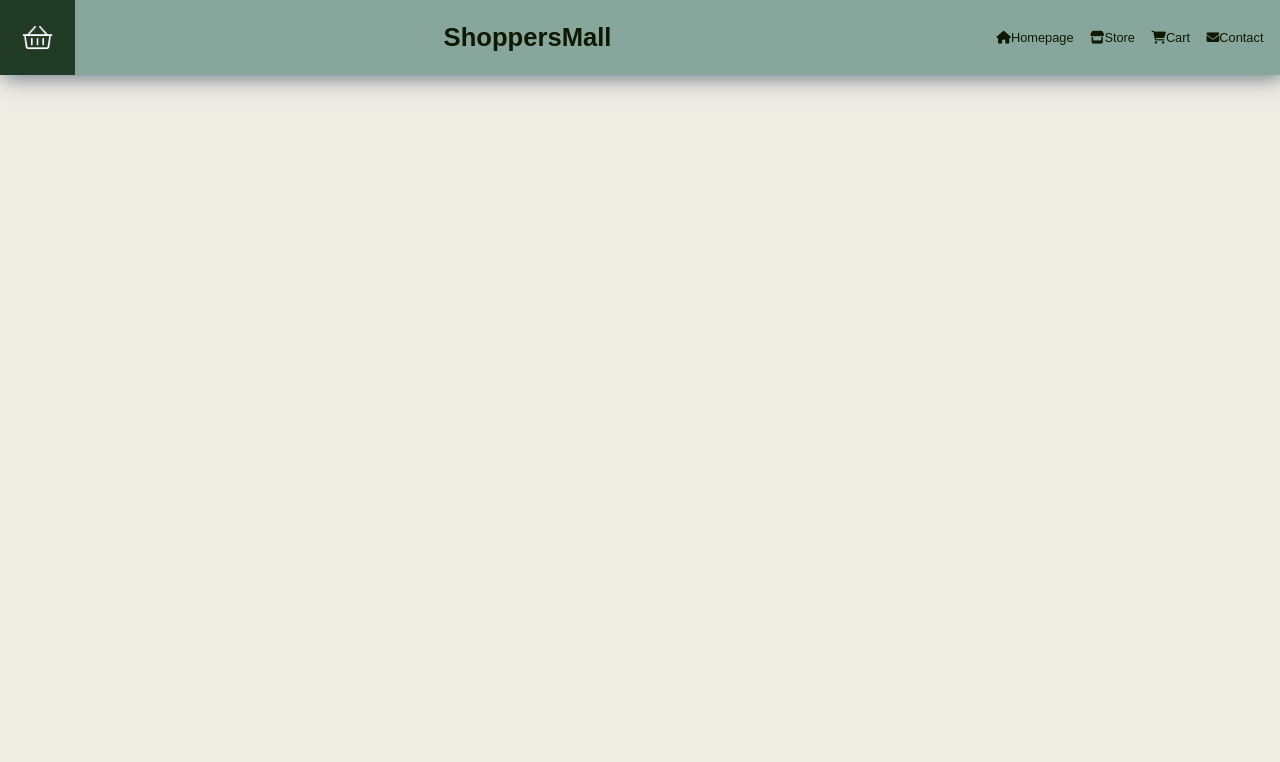
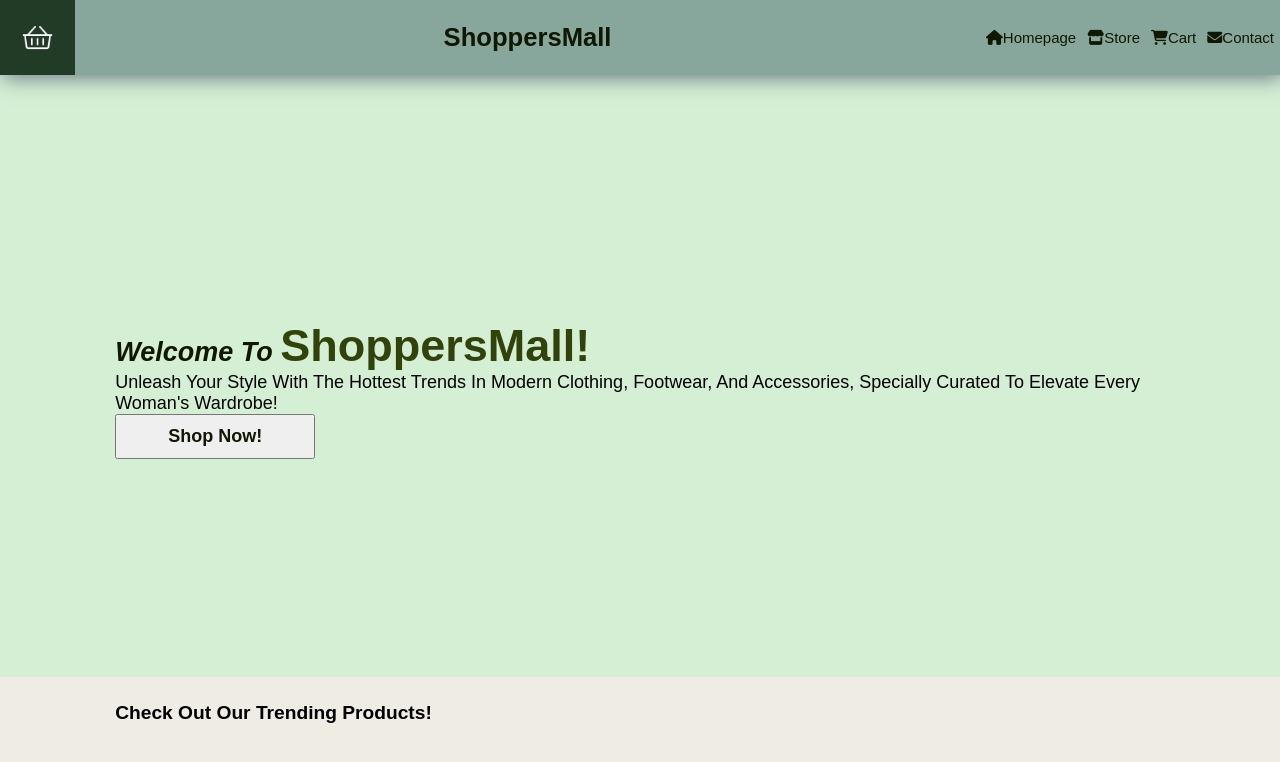
Before and after one commit to riddhipankhade/E-commerce-Website, a plain HTML site: page index.html in a window 1280 px wide. Drawn offline with Linux system fonts and the light colour scheme.

Commit message:
update
home section

```diff
--- a/index.html
+++ b/index.html
@@ -8,6 +8,7 @@
     <link rel="stylesheet" href="https://cdnjs.cloudflare.com/ajax/libs/font-awesome/6.5.2/css/all.min.css" integrity="sha384-PPIZEGYM1v8zp5Py7UjFb79S58UeqCL9pYVnVPURKEqvioPROaVAJKKLzvH2rDnI" crossorigin="anonymous">
 </head>
 <body>
+    <!-- header section starts -->
     <header class="header">
        <img id="logo" src="logo/image.png">
         <h1>ShoppersMall</h1>
@@ -15,27 +16,37 @@
             <ul>
                 <li><a href="#homepage"><i class="fas fa-home"></i>Homepage</a></li>
                 <li><a href="#store"><i class="fas fa-store"></i>Store</a></li>
+                <!-- <ul class="dropdown">
+                     <li><a href="#cloths">cloths</a></li>
+                     <li><a href="#footwear">footwear</a></li>
+                     <li><a href="#accessories">accessories</a></li>
+                </ul> -->
                 <li><a href="#cart"><i class="fas fa-shopping-cart"></i>cart</a></li>
                 <li><a href="#contact"><i class="fas fa-envelope"></i>contact</a></li>
             </ul>
         </nav>
     </header>
-    <!-- <main>
-       <div>
-        <section id="homepage">
-            <h2>Homepage</h2>
-        </section>
-        <section id="store">
-            <h2>Store</h2>
-        </section>
-        <section id="cart">
-            <h2>Your Cart</h2>
-        </section>
-        <section id="contact">
-            <h2>Our contact Info</h2>
-        </section>
-       </div>
-    </main> -->
+    <!-- header sections ends -->
+    <main>
+      <!-- home section starts -->
+
+      <section class="home" id="home">
+        <div class="content">
+           <h1>Welcome to <span>ShoppersMall!</span></h1>
+           <p>Unleash your style with the hottest trends in modern clothing, footwear, and accessories,
+            specially curated to elevate every woman's wardrobe! </p>
+            <button>Shop Now!</button>
+        </div>
+      </section>
+
+      <section class="popular" id="popular">
+        <div class="content">
+            <h2>Check out Our <span>Trending</span> products!</h2>
+        </div>
+      </section>
+
+       <!-- home section ends -->
+    </main>
 
 </body>
 </html>
--- a/style.css
+++ b/style.css
@@ -7,6 +7,7 @@
     text-transform: capitalize;
 }
 
+/* header section starts*/
 #logo{
     height: 75px;
 }
@@ -51,10 +52,83 @@ nav > ul{
     align-items: center;
 }
 
-nav > ul > li{
+nav > ul {
     list-style-type: none;
+}
+
+ul.dropdown{
+    list-style-type: none;
+    position: absolute;
+    top: 100%;
+    background-color: #d1dfc9;
+    box-shadow: 0 2px 5px rgba(0, 0, 0, 0.1);
+    border-bottom: 1px solid white;
+}
+
+.header .navbar a:hover{
+    color: #d5ecc7 ;
+
+}
+
+.dropdown:hover{
+    display: block;
+
+}
+
+ul.dropdown a:hover{
+    color:#101702;
 }
 
 a{
     color: #101702;
 }
+
+.header .navbar a{
+    font-size: 15px;
+    padding: 5px;
+    margin: 0.1px;
+}
+
+/* header section ends */
+
+section{
+    padding: 2rem 9%;
+}
+
+.home{
+    display: flex;
+    align-items: center;
+    justify-content: center;
+    background: rgb(212, 239, 212);
+    background-position: center;
+    background-size: cover;
+    padding-top: 25rem;
+    padding-bottom: 17rem;
+}
+
+.home div{
+    font-size: large;
+}
+
+button{
+    width: 200px;
+    height: 45px;
+    font-size: large;
+    color: #101702;
+    font-weight: 550;
+}
+
+.home .content{
+    text-align: left;
+}
+
+.home .content h1{
+    color: #101702;
+    font-style: italic;
+}
+
+.home .content h1 > span{
+    font-size: 45px;
+    font-style: normal;
+    color: #31430a;
+}
```
Also changed, not shown: logo/124bb9f1ea41a41bdafac2fb2529efca.jpg (added).
